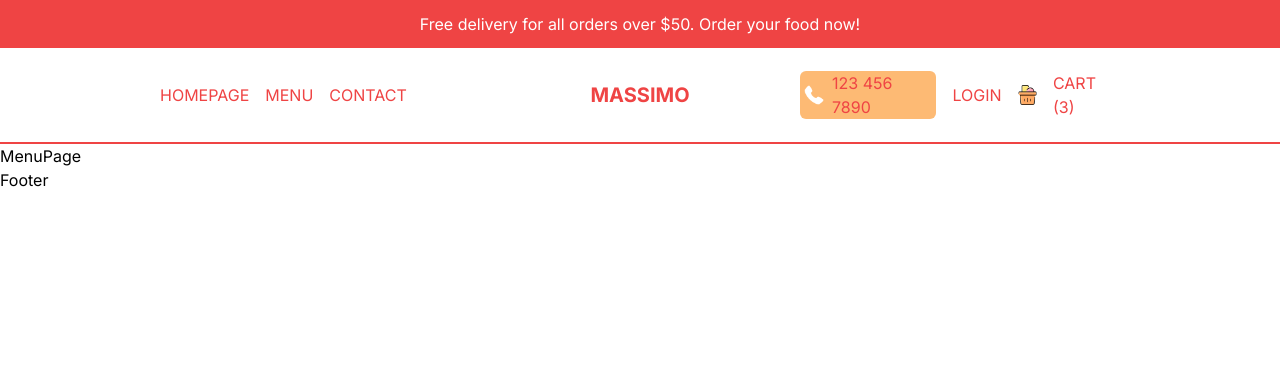
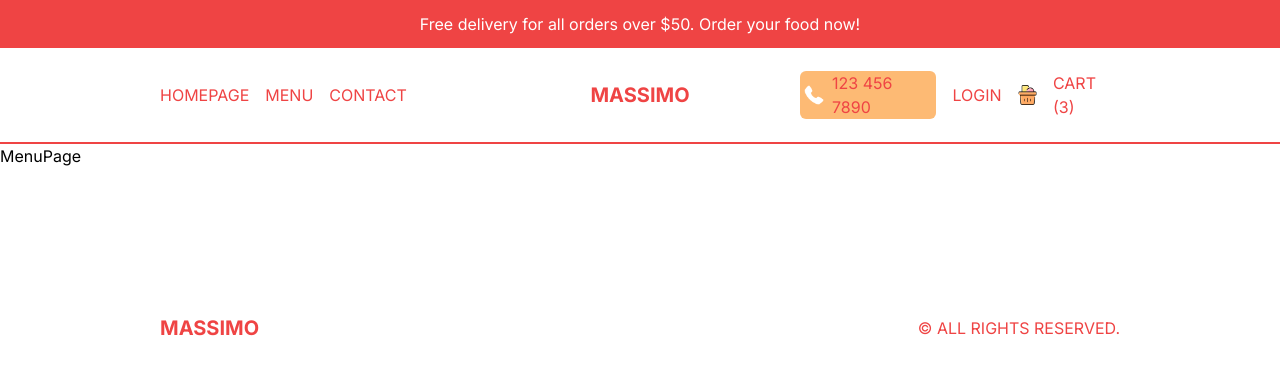
Before and after one commit to echi7/food-delivery, a Next.js app: page /menu in a window 1280 px wide. Shown: the top 374 px of the page. Built offline with nearby package versions, Linux system fonts and the light colour scheme.

Commit message:
completed the footer component

```diff
--- /dev/null
+++ b/src/components/Featured.tsx
@@ -0,0 +1,9 @@
+import React from "react";
+
+const Featured = () => {
+    return (
+        <div>Featured</div>
+    )
+}
+
+export default Featured
--- a/src/components/Footer.tsx
+++ b/src/components/Footer.tsx
@@ -1,9 +1,13 @@
+import Link from "next/link";
 import React from "react";
 
 const Footer = () => {
     return (
-        <div>Footer</div>
-    )
-}
+        <div className="h-12 md:h-24 p-4 lg:p-20 xl:p-40 text-red-500 flex items-center justify-between">
+            <Link href="/" className="font-bold text-xl">MASSIMO</Link>
+            <p>© ALL RIGHTS RESERVED.</p>
+        </div>
+    );
+};
 
 export default Footer
--- /dev/null
+++ b/src/components/Slider.tsx
@@ -0,0 +1,9 @@
+import React from "react";
+
+const Slider = () => {
+    return (
+        <div>Slider</div>
+    )
+}
+
+export default Slider
```
Also changed, not shown: src/components/Offer.tsx (added).
